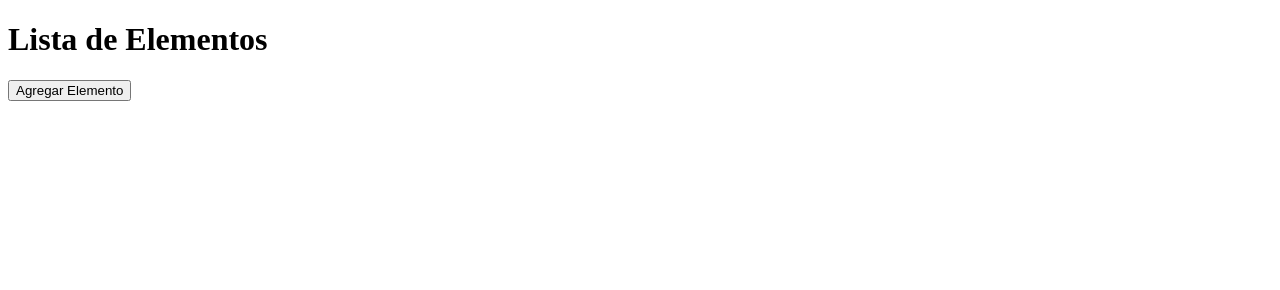
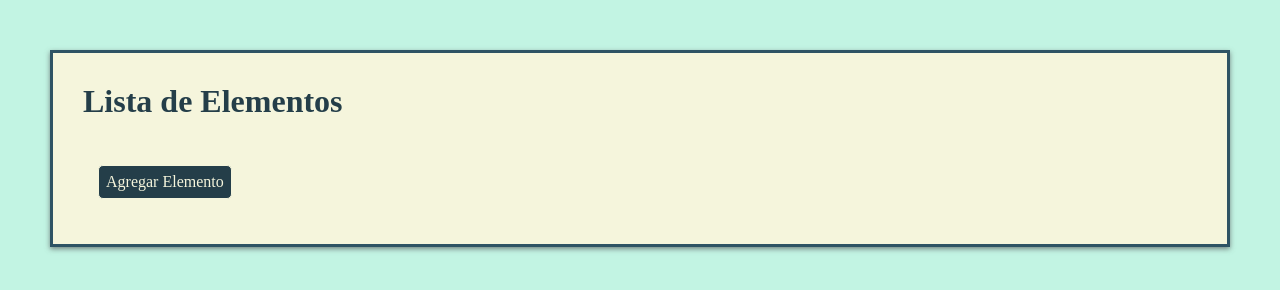
Before and after one commit to VictoriaCrespoC/TallerBootcamp, a plain HTML site: page add-elements-dom/index.html in a window 1280 px wide. Drawn offline with Linux system fonts and the light colour scheme.

Commit message:
He añadido reset.css y style.css

```diff
--- a/add-elements-dom/index.html
+++ b/add-elements-dom/index.html
@@ -4,11 +4,16 @@
   <meta charset="UTF-8">
   <meta name="viewport" content="width=device-width, initial-scale=1.0">
   <title>DOM</title>
+
+  <link rel="stylesheet" href="./reset.css">
+  <link rel="stylesheet" href="./style.css">
 </head>
 <body>
+  <div class="box">
   <h1>Lista de Elementos</h1>
     <ul id="lista"></ul>
-    <button id="agregar">Agregar Elemento</button>
+    <button class="agregar" id="agregar">Agregar Elemento</button>
+  </div>
 
     <script src="./js/script.js"></script>
 </body>
--- /dev/null
+++ b/add-elements-dom/reset.css
@@ -0,0 +1,114 @@
+/* https://github.com/alex-e-leon/reset-css-complete */
+
+/* General reset */
+html, body, div, span, applet, object, iframe,
+input, button, select, optgroup, textarea,
+h1, h2, h3, h4, h5, h6, p, blockquote, pre,
+a, abbr, acronym, address, big, cite, code,
+del, dfn, em, img, ins, kbd, q, s, samp,
+small, strike, strong, sub, sup, tt, var,
+b, u, i, center,
+dl, dt, dd, ol, ul, li,
+fieldset, form, label, legend,
+table, caption, tbody, tfoot, thead, tr, th, td,
+article, aside, canvas, details, embed,
+figure, figcaption, footer, header, hgroup,
+menu, nav, output, ruby, section, summary,
+time, mark, audio, video {
+  margin: 0;
+  background: none;
+  padding: 0;
+  border: 0;
+  font-size: 100%;
+  font: inherit;
+  vertical-align: baseline;
+}
+
+/* HTML5 display-role reset for older browsers */
+article, aside, details, figcaption, figure,
+footer, header, hgroup, menu, nav, section {
+  display: block;
+}
+
+body {
+  /* line-height is set by :root */
+  line-height: inherit;
+}
+
+ol, ul {
+  list-style: none;
+}
+
+blockquote, q {
+  quotes: none;
+}
+
+blockquote:before, blockquote:after,
+q:before, q:after {
+  content: '';
+  content: none;
+}
+
+table {
+  border-collapse: collapse;
+  border-spacing: 0;
+}
+
+a {
+  color: inherit;
+  text-decoration: none;
+}
+
+s, u {
+  text-decoration: none;
+}
+
+select {
+  appearance: none;
+  -webkit-appearance: none;
+}
+
+input[type="submit"],
+button {
+  width: auto;
+  overflow: visible;
+  cursor: pointer;
+  line-height: inherit;
+  color: inherit;
+
+  /* Corrects inability to style clickable `input` types in iOS */
+  appearance: none;
+}
+
+button::-moz-focus-inner {
+  /* Remove excess padding and border in Firefox 4+ */
+  border: 0;
+  padding: 0;
+}
+
+/* safari requires some special resets for input type="search" */
+input[type="search"] {
+  -webkit-appearance: textfield;
+}
+input[type="search"]::-webkit-search-decoration {
+  -webkit-appearance: none;
+}
+
+/* ie 11 has it's own magic font-size rules for sub and sup */
+@media all and (-ms-high-contrast: none), (-ms-high-contrast: active) {
+  sub, sup {font-size:120%;}
+}
+
+/* some sensible global styles */
+:root {
+ /* prevents mobile browsers from sometimes scaling text */
+  text-size-adjust: 100%;
+  -webkit-text-size-adjust: 100%;
+}
+
+/* sets box-sizing back to the sane border-box for all elements */
+*,
+*::before,
+*::after {
+  box-sizing: border-box;
+}
--- /dev/null
+++ b/add-elements-dom/style.css
@@ -0,0 +1,53 @@
+body{
+    background-color: rgb(194, 244, 227);
+    font-family:'Times New Roman', Times, serif;
+    padding: 30px;
+    margin: 20px;
+
+}
+
+.box{
+    background-color: beige;
+    padding: 30px;
+    border: 20px solid beige;
+    border: 3px solid rgb(46, 83, 100);
+    box-shadow: 0 2px 5px rgba(86, 89, 93, 0.718);
+}
+
+h1{
+    font-size: xx-large;
+    font-weight: bolder;
+    color: rgb(36, 62, 73);
+}
+
+ul{
+    font-size: large;
+    font-weight: 600;
+    padding: 15px;
+}
+
+.agregar{
+    font-size: medium;
+    font-weight: 500;
+    color: beige;
+    background-color: rgb(36, 62, 73);
+    padding: 7px;
+    margin: 15px;
+    border: 1px solid beige;
+    border-radius: 5px;
+}
+
+li{
+    list-style-type: disc;
+}
+
+button{
+    font-size: small;
+    font-weight: 300;
+    color:black;
+    background-color: antiquewhite;
+    border: 2px solid rgb(36, 52, 73);
+    padding: 5px;
+    margin: 10px;
+    border-radius: 5px;
+}
```
